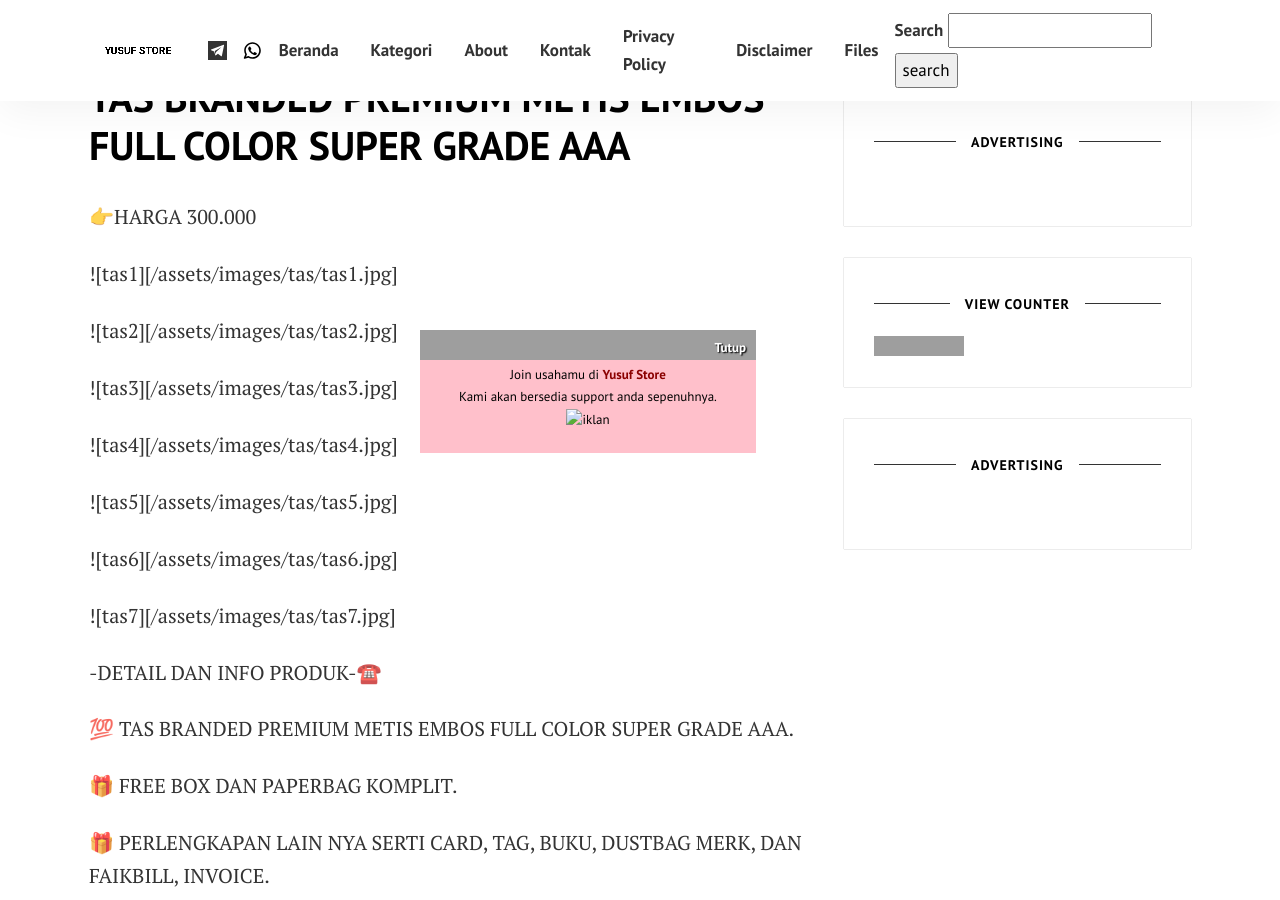
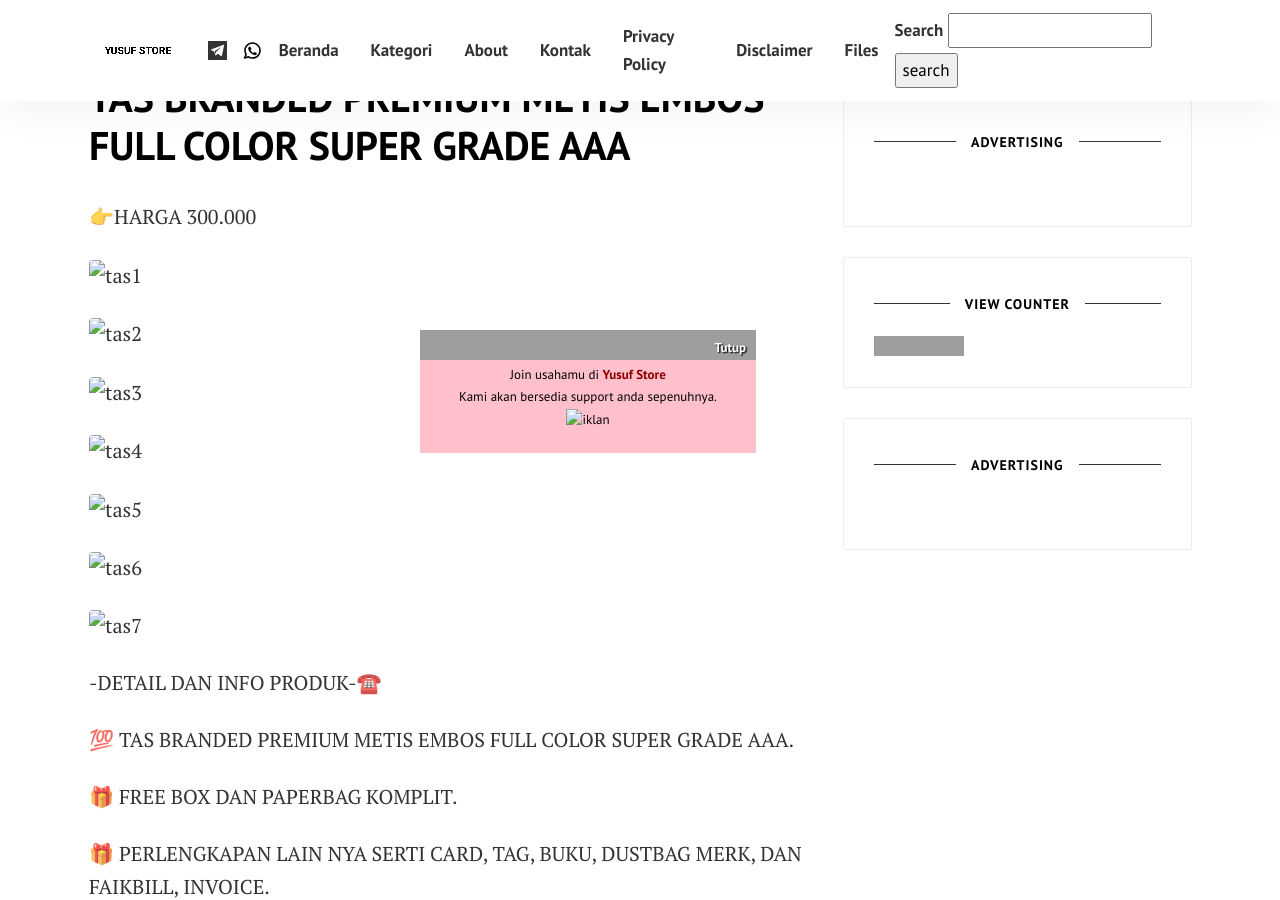
Before and after one commit to mwnsofficial/simastertutorials.github.io, a Jekyll site: the page built from _posts/tas/2023-06-29-tas-brand-premium-metis-embos.md, in a window 1280 px wide and 900 px high, scrolled down 881 px, cut to the strip 0-900 px from the top of the window. Built offline with Jekyll 4.4.1, drawn with Linux system fonts in a browser that asks for light colours; comment, search, counter and statistics services are not loaded; some of the changed text lies outside the part shown; grey boxes are pictures that could not be loaded.

Commit message:
Update 2023-06-29-tas-brand-premium-metis-embos.md

```diff
--- a/_posts/tas/2023-06-29-tas-brand-premium-metis-embos.md
+++ b/_posts/tas/2023-06-29-tas-brand-premium-metis-embos.md
@@ -8,19 +8,19 @@
 
 👉HARGA 300.000
 
-![tas1][{{site.baseurl}}/assets/images/tas/tas1.jpg]
+<img src="assets/images/tas/tas1.jpg" width="250" height="250" alt="tas1" border="0"><br />
 
-![tas2][{{site.baseurl}}/assets/images/tas/tas2.jpg]
+<img src="assets/images/tas/tas2.jpg" width="250" height="250" alt="tas2" border="0"><br />
 
-![tas3][{{site.baseurl}}/assets/images/tas/tas3.jpg]
+<img src="assets/images/tas/tas3.jpg" width="250" height="250" alt="tas3" border="0"><br />
 
-![tas4][{{site.baseurl}}/assets/images/tas/tas4.jpg]
+<img src="assets/images/tas/tas4.jpg" width="250" height="250" alt="tas4" border="0"><br />
 
-![tas5][{{site.baseurl}}/assets/images/tas/tas5.jpg]
+<img src="assets/images/tas/tas5.jpg" width="250" height="250" alt="tas5" border="0"><br />
 
-![tas6][{{site.baseurl}}/assets/images/tas/tas6.jpg]
+<img src="assets/images/tas/tas6.jpg" width="250" height="250" alt="tas6" border="0"><br />
 
-![tas7][{{site.baseurl}}/assets/images/tas/tas7.jpg]
+<img src="assets/images/tas/tas7.jpg" width="250" height="250" alt="tas7" border="0"><br />
 
 -DETAIL DAN INFO PRODUK-☎️
 
@@ -59,4 +59,12 @@
 
 ✅ BERAT PRODUK 900GR. (1KG).
 
-Pesan <a href="/contact/" target="_blank">DISINI</a> ya kak.
+<center><h5><span>SUKA DENGAN BARANG INI</span></h5></center>
+<div style="text-align: center;position:center;">
+<button onclick="pesan('/contact/')" style="background:blue;color:white">PESAN SEKARANG JUGA</button>
+</div>
+<script>
+    function pesan (url) {
+        location.href = url;
+    }
+</script>
```
